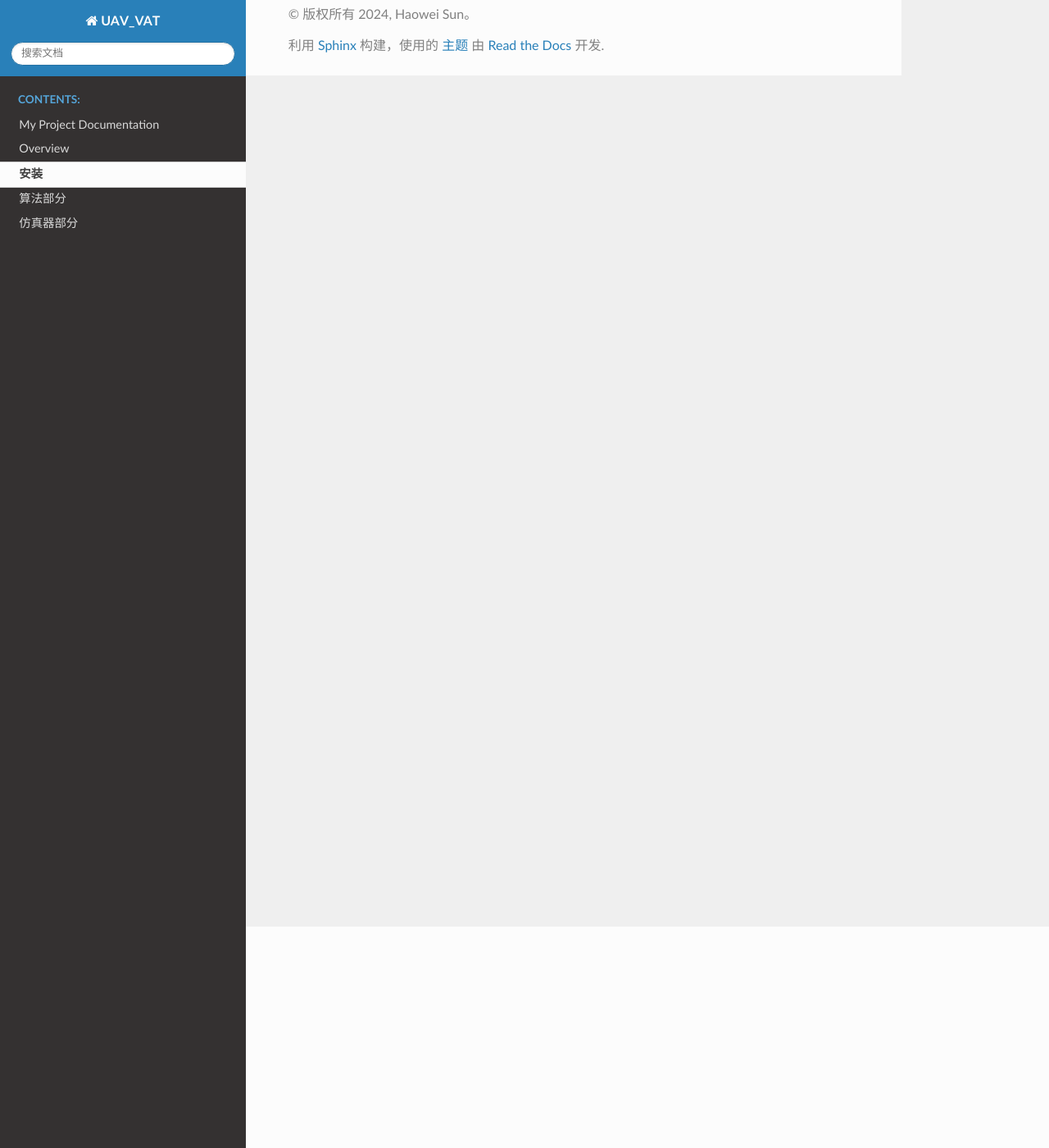
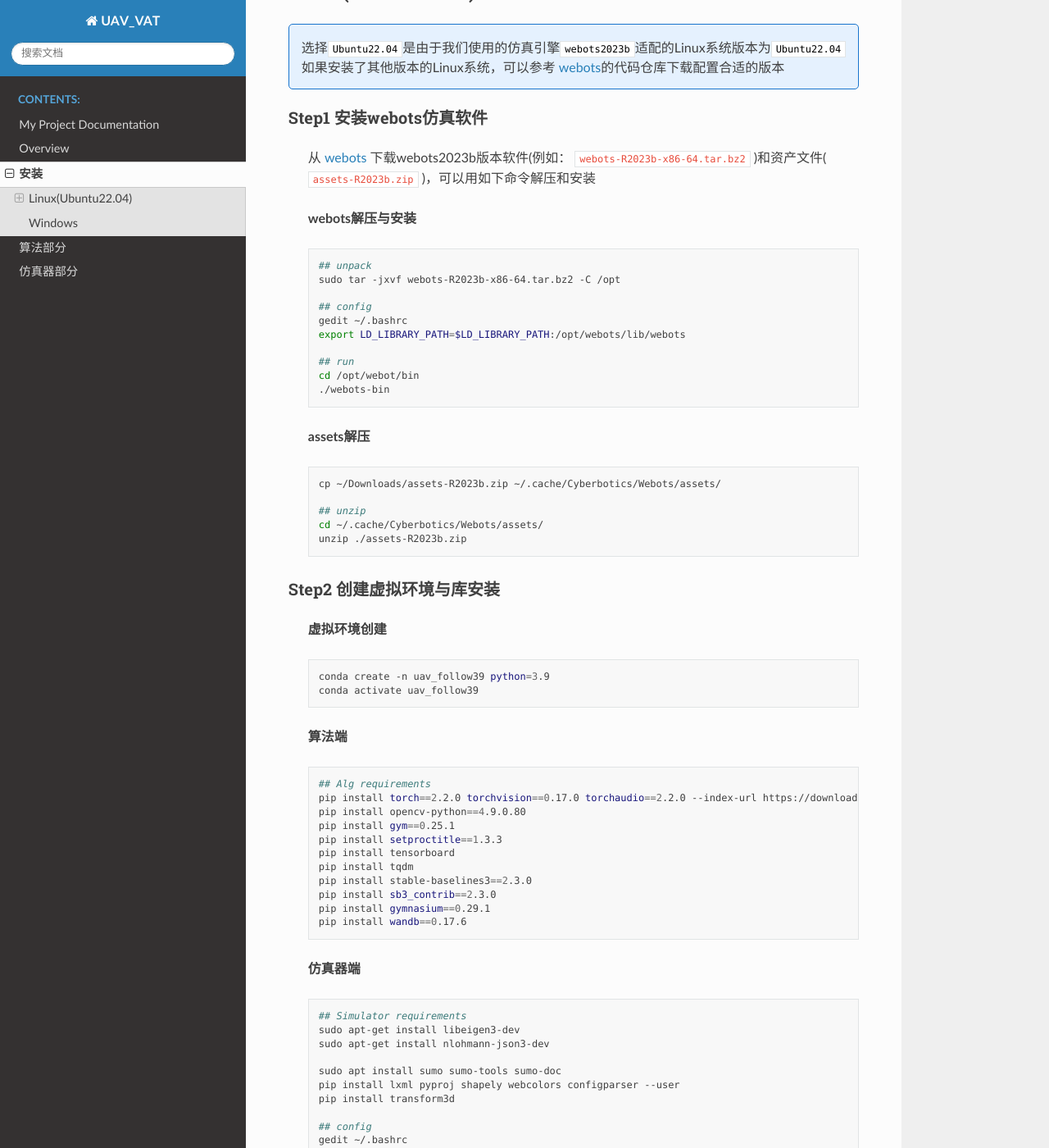
Before and after one commit to 123zdq/DAT_Benchmark_Dev, a Sphinx documentation site: the page built from document/source/Installation.rst, in a window 1280 px wide and 1400 px high, scrolled down 270 px. Shown: the whole window at 82% size. Built offline with Sphinx 7.4.7 and the Read the Docs theme 2.0.0, drawn with Linux system fonts in a browser that asks for light colours; some of the changed text lies outside the part shown.

Commit message:
Update Ubuntu Desktop Installation Document

```diff
--- a/document/source/Installation.rst
+++ b/document/source/Installation.rst
@@ -3,4 +3,106 @@
 
 .. raw:: html
 
+    <div style="background-color: #FDF5E6; padding: 15px; border-radius: 5px; border: 1px solid #EEC591;">
+        本文档主要提供 <code>Linux</code>系统(<code>Ubuntu22.04</code>)以及<code>Windows</code>系统下的工程安装指引
+    </div>
+    </br>
+
+Linux(Ubuntu22.04)
+------------------------
+
+.. raw:: html
+
+      <div style="background-color: #e5f1fe; padding: 15px; border-radius: 5px; border: 1px solid #1874CD;">
+            选择<code>Ubuntu22.04</code>是由于我们使用的仿真引擎<code>webots2023b</code>适配的Linux系统版本为<code>Ubuntu22.04</code>
+            如果安装了其他版本的Linux系统，可以参考 <a href="https://github.com/cyberbotics/webots">webots</a>的代码仓库下载配置合适的版本
+      </div>
+      </br>
+
+Step1 安装webots仿真软件
+~~~~~~~~~~~~~~~~~~~~~~~~~~~~~~~~
+
+    从 `webots <https://github.com/cyberbotics/webots>`_ 下载webots2023b版本软件(例如： :code:`webots-R2023b-x86-64.tar.bz2` )和资产文件( :code:`assets-R2023b.zip` )，可以用如下命令解压和安装
+
+    **webots解压与安装**
+
+    .. code:: bash
+
+        ## unpack
+        sudo tar -jxvf webots-R2023b-x86-64.tar.bz2 -C /opt
+
+        ## config
+        gedit ~/.bashrc
+        export LD_LIBRARY_PATH=$LD_LIBRARY_PATH:/opt/webots/lib/webots
+
+        ## run
+        cd /opt/webot/bin
+        ./webots-bin
+
+    **assets解压**
+
+    .. code:: bash
+
+        cp ~/Downloads/assets-R2023b.zip ~/.cache/Cyberbotics/Webots/assets/
+
+        ## unzip
+        cd ~/.cache/Cyberbotics/Webots/assets/
+        unzip ./assets-R2023b.zip
+
+Step2 创建虚拟环境与库安装
+~~~~~~~~~~~~~~~~~~~~~~~~~~~~~~~~
+
+    **虚拟环境创建**
+
+    .. code:: bash
+
+        conda create -n uav_follow39 python=3.9
+        conda activate uav_follow39
+
+    **算法端**
+
+    .. code:: bash
+
+        ## Alg requirements
+        pip install torch==2.2.0 torchvision==0.17.0 torchaudio==2.2.0 --index-url https://download.pytorch.org/whl/cu121
+        pip install opencv-python==4.9.0.80
+        pip install gym==0.25.1
+        pip install setproctitle==1.3.3
+        pip install tensorboard
+        pip install tqdm
+        pip install stable-baselines3==2.3.0
+        pip install sb3_contrib==2.3.0
+        pip install gymnasium==0.29.1
+        pip install wandb==0.17.6
+
+    **仿真器端**
+
+    .. code:: bash
+
+        ## Simulator requirements
+        sudo apt-get install libeigen3-dev
+        sudo apt-get install nlohmann-json3-dev
+
+        sudo apt install sumo sumo-tools sumo-doc
+        pip install lxml pyproj shapely webcolors configparser --user
+        pip install transform3d
+
+        ## config
+        gedit ~/.bashrc
+        # Change dir according to your installation
+        export SUMO_HOME=/usr/share/sumo
+        export WEBOTS_HOME=/opt/webots
+
+Step3 修改webots运行python环境
+~~~~~~~~~~~~~~~~~~~~~~~~~~~~~~~~
+
+.. raw:: html
+
+    <span style="background-color: yellow;">To Do：补充一下软链接和webots配置的图文</span>
+
+
+Windows
+------------------------
+.. raw:: html
+
     <span style="background-color: yellow;">To Do</span>
```
Also changed, not shown: 6 other files.
